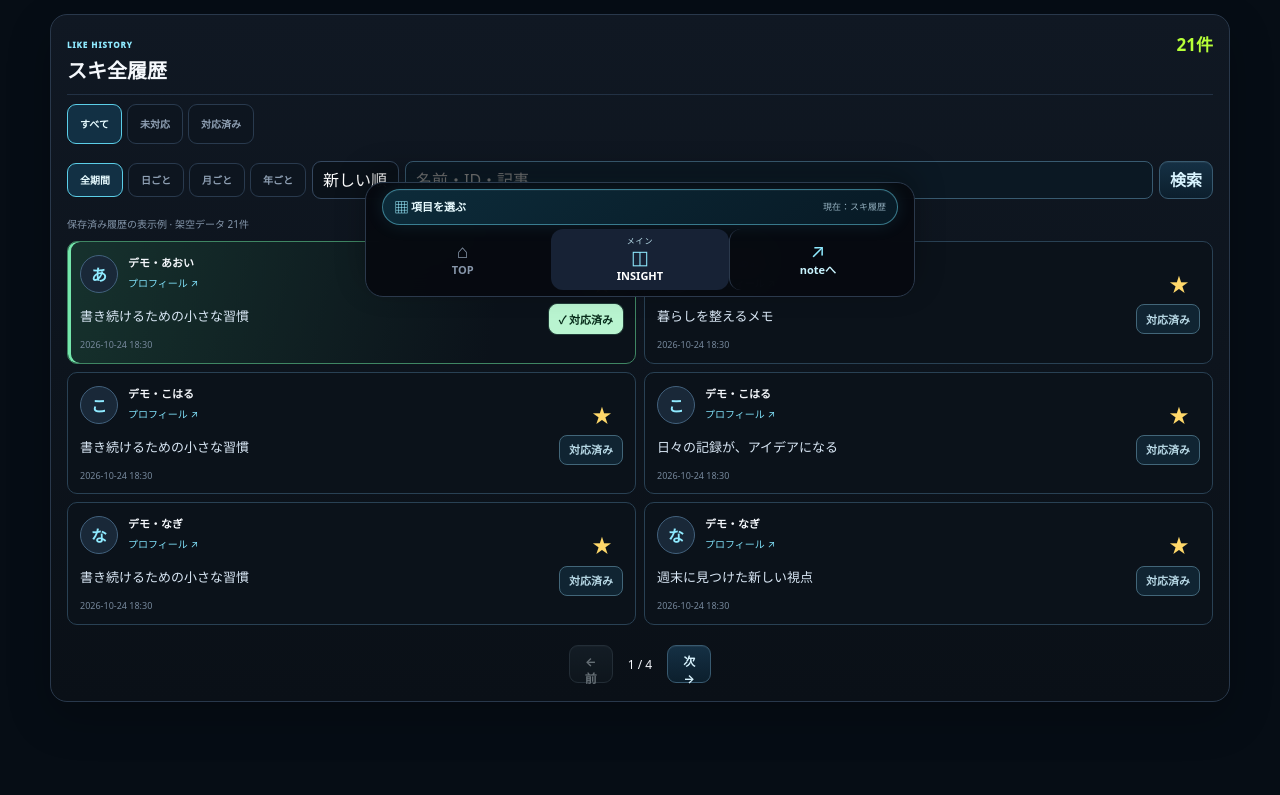
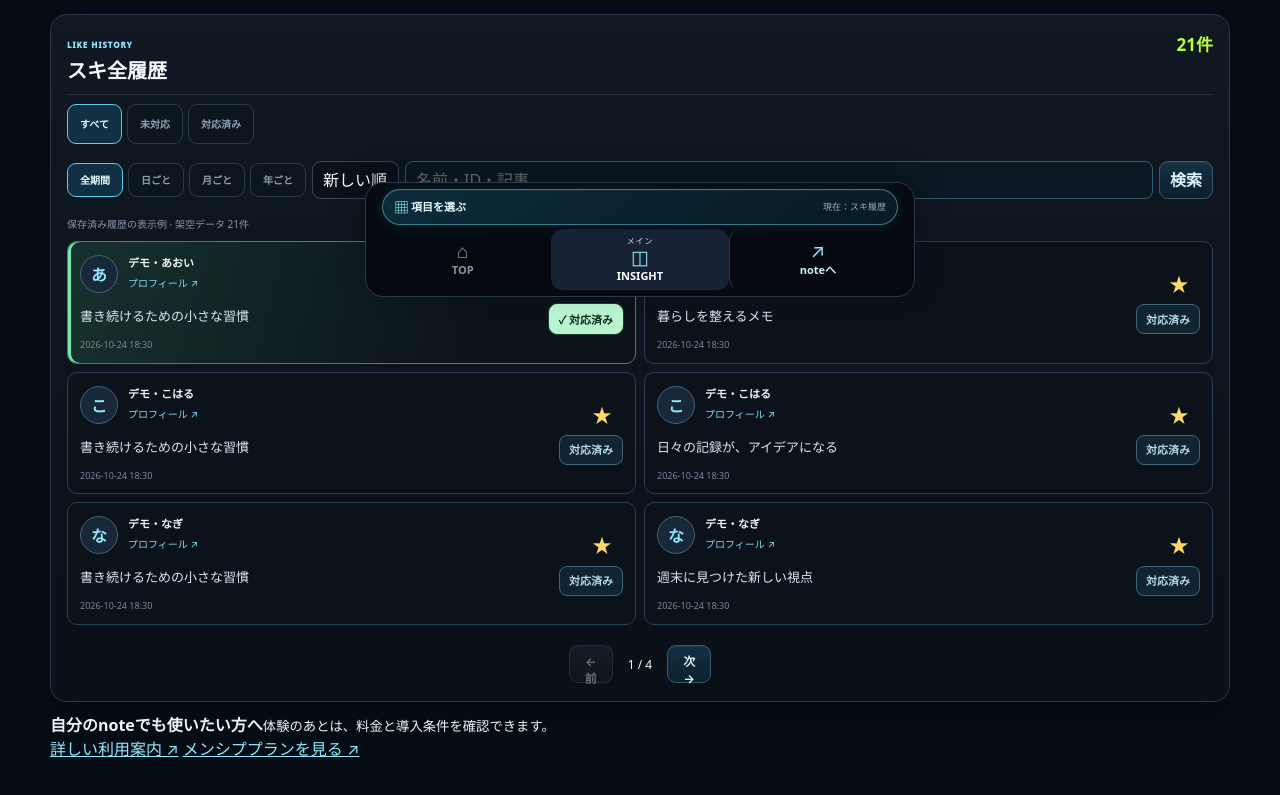
Before and after one commit to mumei-s/insight-guide, a plain HTML site: page demo.html in a window 1280 px wide. Shown: the part 491-1286 px from the top of the page. Drawn offline with Linux system fonts and the light colour scheme.

Commit message:
feat: offer direct membership route after hands-on INSIGHT demo

```diff
--- a/demo.html
+++ b/demo.html
@@ -91,6 +91,13 @@
         </details>
         <aside class="demo-guide" id="feature-guide" aria-label="機能ガイド"></aside>
         <main class="demo-main" id="view-root" tabindex="-1"></main>
+        <section class="demo-journey-footer" aria-label="INSIGHTを使い始める">
+          <div><strong>自分のnoteでも使いたい方へ</strong><small>体験のあとは、料金と導入条件を確認できます。</small></div>
+          <div class="demo-journey-actions">
+            <a href="./insight.html" target="_blank" rel="noopener noreferrer">詳しい利用案内 ↗</a>
+            <a href="https://note.com/ss_yr/membership" target="_blank" rel="noopener noreferrer">メンシププランを見る ↗</a>
+          </div>
+        </section>
       </div>
     </div>
   </div>
```
